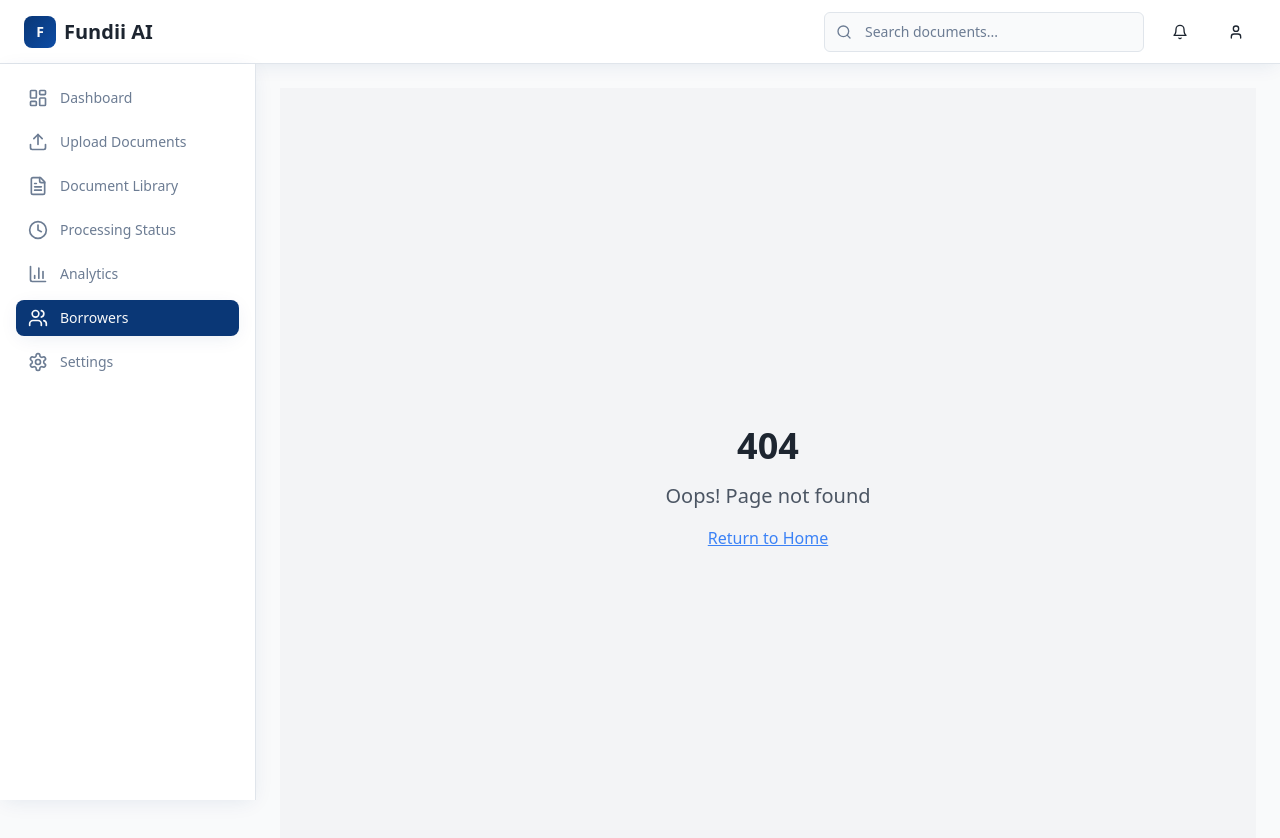
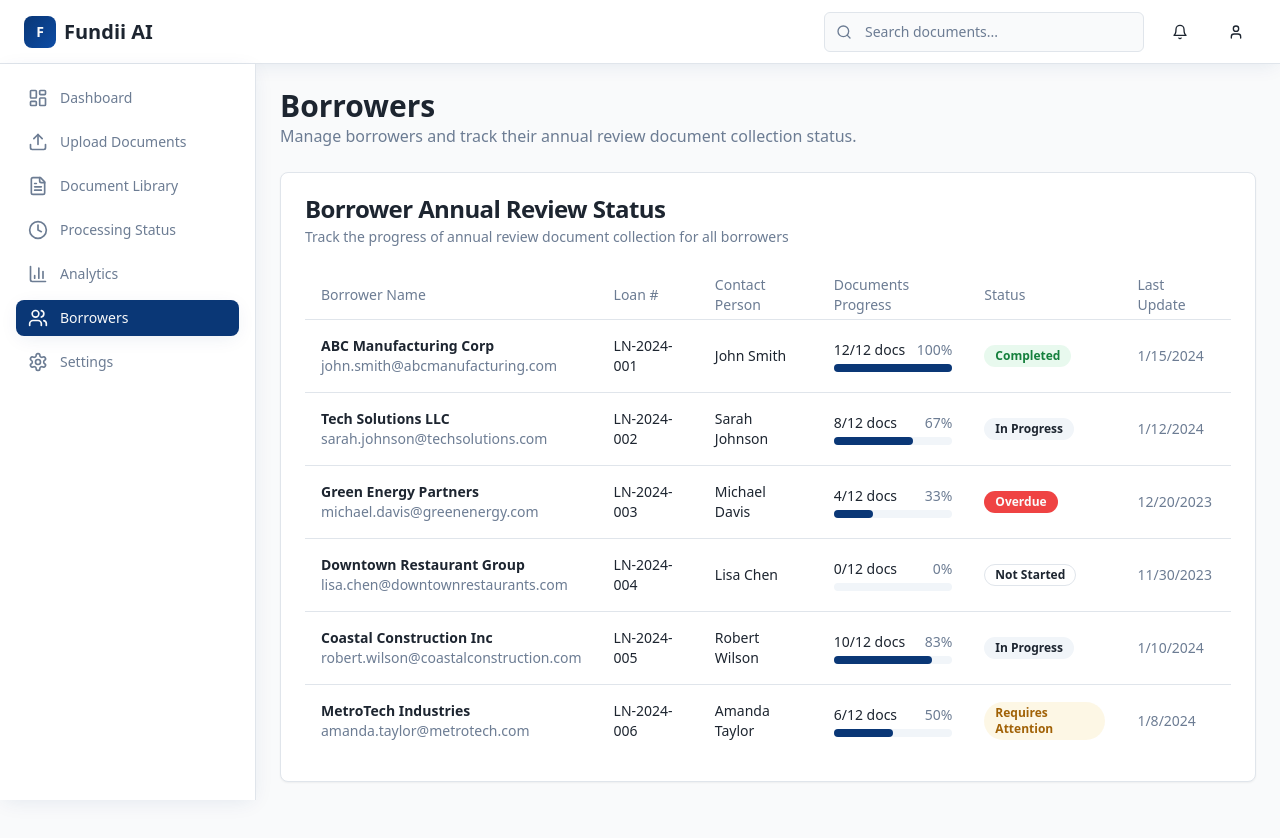
Before and after one commit to jyaangg/fundii-lens-ai, a React (Vite) app: page /borrowers in a window 1280 px wide. Before the commit this address had no page. Shown: the top 838 px of the page. After the commit the page ends 806 px from the top, so only its background shows below. Built offline with nearby package versions, Linux system fonts and the light colour scheme.

Commit message:
Add borrowers page
Create a page to list borrowers and their annual review document collection status.

```diff
--- a/src/App.tsx
+++ b/src/App.tsx
@@ -8,6 +8,7 @@ import Upload from "./pages/Upload";
 import Documents from "./pages/Documents";
 import Analytics from "./pages/Analytics";
 import ProcessingStatus from "./pages/ProcessingStatus";
+import Borrowers from "./pages/Borrowers";
 import NotFound from "./pages/NotFound";
 import { DashboardLayout } from "./components/layout/DashboardLayout";
 
@@ -26,6 +27,7 @@ const App = () => (
             <Route path="/documents" element={<Documents />} />
             <Route path="/analytics" element={<Analytics />} />
             <Route path="/status" element={<ProcessingStatus />} />
+            <Route path="/borrowers" element={<Borrowers />} />
             {/* ADD ALL CUSTOM ROUTES ABOVE THE CATCH-ALL "*" ROUTE */}
             <Route path="*" element={<NotFound />} />
           </Routes>
--- /dev/null
+++ b/src/pages/Borrowers.tsx
@@ -0,0 +1,167 @@
+import { Card, CardContent, CardDescription, CardHeader, CardTitle } from "@/components/ui/card";
+import { Badge } from "@/components/ui/badge";
+import { Table, TableBody, TableCell, TableHead, TableHeader, TableRow } from "@/components/ui/table";
+
+const borrowersData = [
+  {
+    id: 1,
+    name: "ABC Manufacturing Corp",
+    loanNumber: "LN-2024-001",
+    contactPerson: "John Smith",
+    email: "john.smith@abcmanufacturing.com",
+    annualReviewStatus: "Completed",
+    documentsCollected: 12,
+    totalDocumentsRequired: 12,
+    lastUpdate: "2024-01-15"
+  },
+  {
+    id: 2,
+    name: "Tech Solutions LLC",
+    loanNumber: "LN-2024-002",
+    contactPerson: "Sarah Johnson",
+    email: "sarah.johnson@techsolutions.com",
+    annualReviewStatus: "In Progress",
+    documentsCollected: 8,
+    totalDocumentsRequired: 12,
+    lastUpdate: "2024-01-12"
+  },
+  {
+    id: 3,
+    name: "Green Energy Partners",
+    loanNumber: "LN-2024-003",
+    contactPerson: "Michael Davis",
+    email: "michael.davis@greenenergy.com",
+    annualReviewStatus: "Overdue",
+    documentsCollected: 4,
+    totalDocumentsRequired: 12,
+    lastUpdate: "2023-12-20"
+  },
+  {
+    id: 4,
+    name: "Downtown Restaurant Group",
+    loanNumber: "LN-2024-004",
+    contactPerson: "Lisa Chen",
+    email: "lisa.chen@downtownrestaurants.com",
+    annualReviewStatus: "Not Started",
+    documentsCollected: 0,
+    totalDocumentsRequired: 12,
+    lastUpdate: "2023-11-30"
+  },
+  {
+    id: 5,
+    name: "Coastal Construction Inc",
+    loanNumber: "LN-2024-005",
+    contactPerson: "Robert Wilson",
+    email: "robert.wilson@coastalconstruction.com",
+    annualReviewStatus: "In Progress",
+    documentsCollected: 10,
+    totalDocumentsRequired: 12,
+    lastUpdate: "2024-01-10"
+  },
+  {
+    id: 6,
+    name: "MetroTech Industries",
+    loanNumber: "LN-2024-006",
+    contactPerson: "Amanda Taylor",
+    email: "amanda.taylor@metrotech.com",
+    annualReviewStatus: "Requires Attention",
+    documentsCollected: 6,
+    totalDocumentsRequired: 12,
+    lastUpdate: "2024-01-08"
+  }
+];
+
+const getStatusBadge = (status: string) => {
+  switch (status) {
+    case "Completed":
+      return <Badge variant="default" className="bg-green-500/10 text-green-700 hover:bg-green-500/20">Completed</Badge>;
+    case "In Progress":
+      return <Badge variant="secondary">In Progress</Badge>;
+    case "Overdue":
+      return <Badge variant="destructive">Overdue</Badge>;
+    case "Not Started":
+      return <Badge variant="outline">Not Started</Badge>;
+    case "Requires Attention":
+      return <Badge className="bg-yellow-500/10 text-yellow-700 hover:bg-yellow-500/20">Requires Attention</Badge>;
+    default:
+      return <Badge variant="outline">{status}</Badge>;
+  }
+};
+
+const getProgressPercentage = (collected: number, total: number) => {
+  return Math.round((collected / total) * 100);
+};
+
+export default function Borrowers() {
+  return (
+    <div className="space-y-6">
+      <div>
+        <h1 className="text-3xl font-bold">Borrowers</h1>
+        <p className="text-muted-foreground">
+          Manage borrowers and track their annual review document collection status.
+        </p>
+      </div>
+
+      <Card>
+        <CardHeader>
+          <CardTitle>Borrower Annual Review Status</CardTitle>
+          <CardDescription>
+            Track the progress of annual review document collection for all borrowers
+          </CardDescription>
+        </CardHeader>
+        <CardContent>
+          <Table>
+            <TableHeader>
+              <TableRow>
+                <TableHead>Borrower Name</TableHead>
+                <TableHead>Loan #</TableHead>
+                <TableHead>Contact Person</TableHead>
+                <TableHead>Documents Progress</TableHead>
+                <TableHead>Status</TableHead>
+                <TableHead>Last Update</TableHead>
+              </TableRow>
+            </TableHeader>
+            <TableBody>
+              {borrowersData.map((borrower) => (
+                <TableRow key={borrower.id}>
+                  <TableCell className="font-medium">
+                    <div>
+                      <div className="font-semibold">{borrower.name}</div>
+                      <div className="text-sm text-muted-foreground">{borrower.email}</div>
+                    </div>
+                  </TableCell>
+                  <TableCell>{borrower.loanNumber}</TableCell>
+                  <TableCell>{borrower.contactPerson}</TableCell>
+                  <TableCell>
+                    <div className="space-y-1">
+                      <div className="flex items-center justify-between text-sm">
+                        <span>{borrower.documentsCollected}/{borrower.totalDocumentsRequired} docs</span>
+                        <span className="text-muted-foreground">
+                          {getProgressPercentage(borrower.documentsCollected, borrower.totalDocumentsRequired)}%
+                        </span>
+                      </div>
+                      <div className="w-full bg-secondary rounded-full h-2">
+                        <div
+                          className="bg-primary h-2 rounded-full transition-all"
+                          style={{
+                            width: `${getProgressPercentage(borrower.documentsCollected, borrower.totalDocumentsRequired)}%`
+                          }}
+                        />
+                      </div>
+                    </div>
+                  </TableCell>
+                  <TableCell>
+                    {getStatusBadge(borrower.annualReviewStatus)}
+                  </TableCell>
+                  <TableCell className="text-muted-foreground">
+                    {new Date(borrower.lastUpdate).toLocaleDateString()}
+                  </TableCell>
+                </TableRow>
+              ))}
+            </TableBody>
+          </Table>
+        </CardContent>
+      </Card>
+    </div>
+  );
+}
```
